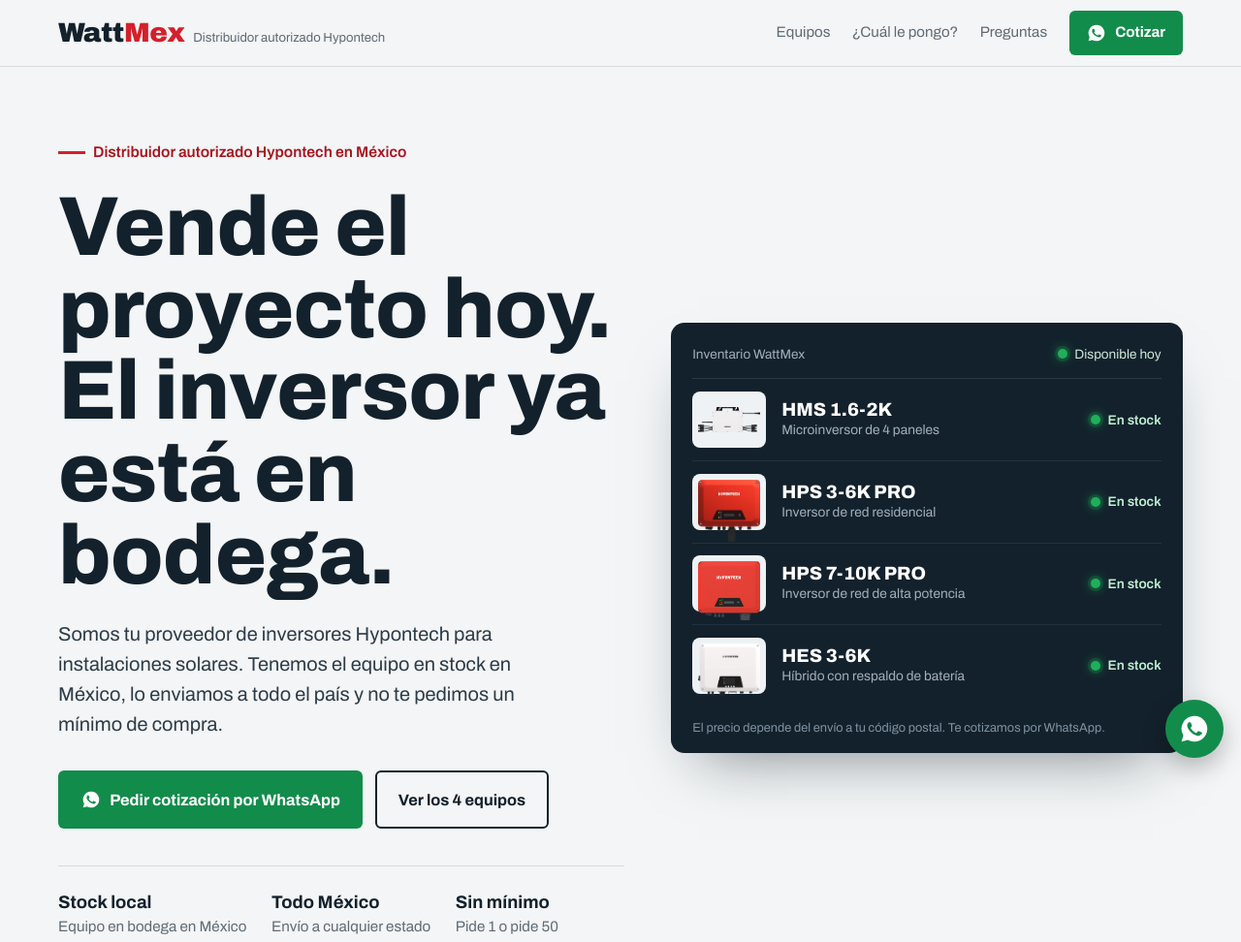
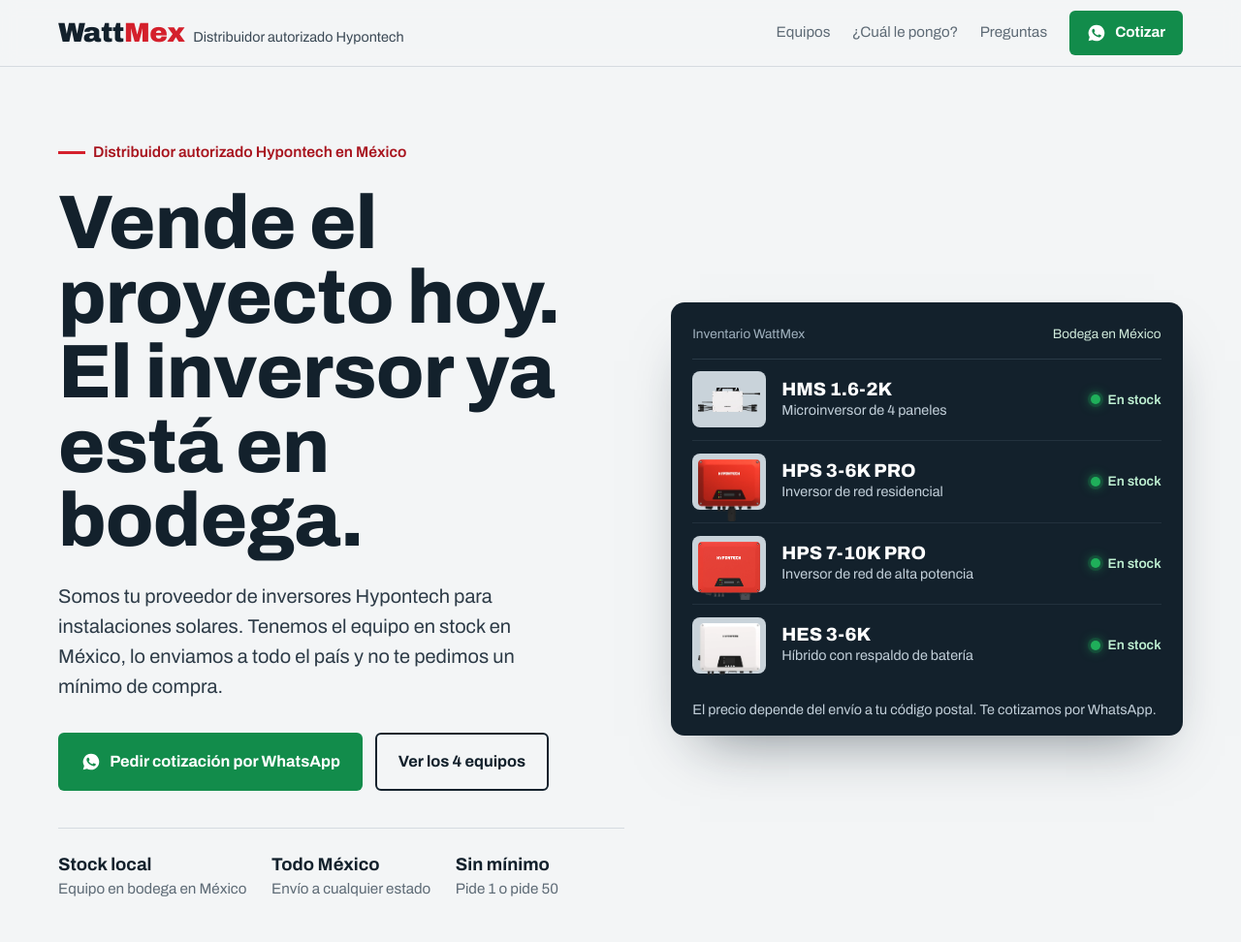
Before and after one commit to bunkercreativomx-maker/wattmex, a plain HTML site: page index.html in a window 1280 px wide. Shown: the top 972 px of the page at 97% size. Drawn offline with Linux system fonts and the light colour scheme.

Commit message:
Ajustes hero, contraste, thumbs

```diff
--- a/index.html
+++ b/index.html
@@ -25,7 +25,7 @@ a{color:inherit}
 :focus-visible{outline:3px solid var(--red);outline-offset:3px}
 .wrap{width:min(1160px,100% - 2.5rem);margin-inline:auto}
 h1,h2,h3{font-variation-settings:var(--narrow);font-weight:800;line-height:.98;letter-spacing:-.01em;margin:0}
-h1{font-size:clamp(2.7rem,7.2vw,5.4rem)}
+h1{font-size:clamp(2.5rem,6.2vw,4.9rem)}
 h2{font-size:clamp(2rem,4.6vw,3.3rem);max-width:18ch}
 h3{font-size:1.75rem}
 p{margin:0;max-width:62ch}
@@ -42,7 +42,7 @@ header.top{position:sticky;top:0;z-index:20;background:rgba(243,245,246,.92);bac
 .logo{display:flex;align-items:baseline;gap:.55rem;text-decoration:none}
 .logo b{font-variation-settings:"wdth" 70;font-weight:900;font-size:1.75rem;letter-spacing:-.02em}
 .logo b i{font-style:normal;color:var(--red)}
-.logo small{color:var(--steel);font-size:.82rem}
+.logo small{color:#3A4955;font-size:.9rem}
 .top nav{display:flex;gap:1.4rem;align-items:center}
 .top nav a.l{text-decoration:none;color:var(--steel);font-size:.95rem}
 .top nav a.l:hover{color:var(--ink)}
@@ -66,10 +66,10 @@ header.top{position:sticky;top:0;z-index:20;background:rgba(243,245,246,.92);bac
 .board ul{list-style:none;margin:0;padding:0}
 .board li{display:grid;grid-template-columns:76px 1fr auto;gap:1rem;align-items:center;padding:.8rem 0;border-bottom:1px solid #22313D}
 .board li:last-child{border-bottom:0}
-.board .thumb{width:76px;height:58px;background:#EEF2F4;border-radius:8px;display:grid;place-items:center;padding:6px}
+.board .thumb{width:76px;height:58px;background:#C9D3DA;border-radius:8px;display:grid;place-items:center;padding:6px}
 .board .thumb img{max-height:100%;object-fit:contain}
 .board .m{font-variation-settings:"wdth" 75;font-weight:800;font-size:1.2rem;color:#fff;line-height:1.1}
-.board .t{font-size:.86rem;color:#9FB0BD}
+.board .t{font-size:.9rem;color:#C2CFD9}
 .led{display:inline-flex;align-items:center;gap:.45rem;font-size:.86rem;font-weight:600;color:#BFF0D2;white-space:nowrap}
 .led::before{content:"";width:10px;height:10px;border-radius:50%;background:var(--led);box-shadow:0 0 0 3px rgba(31,175,90,.18),0 0 12px rgba(31,175,90,.9)}
 .board li .led::before{animation:on .5s ease-out both}
@@ -78,7 +78,7 @@ header.top{position:sticky;top:0;z-index:20;background:rgba(243,245,246,.92);bac
 .board li:nth-child(3) .led::before{animation-delay:1s}
 .board li:nth-child(4) .led::before{animation-delay:1.25s}
 @keyframes on{from{background:#2A3A47;box-shadow:none}to{}}
-.board-foot{font-size:.8rem;color:#7F92A1;padding-top:.8rem}
+.board-foot{font-size:.9rem;color:#C2CFD9;padding-top:.8rem}
 @media (prefers-reduced-motion:reduce){*{animation:none!important;scroll-behavior:auto!important}}
 @media(max-width:920px){.hero .wrap{grid-template-columns:1fr}.hero{padding-top:2.6rem}}
 
@@ -102,7 +102,7 @@ section.s{padding:5rem 0}
 /* catalog */
 .cat{display:grid;grid-template-columns:repeat(2,1fr);gap:1.4rem}
 .prod{background:var(--paper);border:1px solid var(--line);border-radius:12px;display:grid;grid-template-rows:auto 1fr;overflow:hidden}
-.prod .ph{background:linear-gradient(180deg,#E9EDF0,#F7F8F9);height:250px;display:grid;place-items:center;padding:1.6rem;position:relative}
+.prod .ph{background:linear-gradient(180deg,#D3DBE1,#ECF0F3);height:250px;display:grid;place-items:center;padding:1.6rem;position:relative}
 .prod .ph img{max-height:100%;object-fit:contain;filter:drop-shadow(0 16px 18px rgba(19,33,44,.18))}
 .prod .ph .led{position:absolute;top:1rem;left:1rem;color:#14653A;background:#fff;padding:.3rem .65rem .3rem .55rem;border-radius:99px;border:1px solid #CDE7D7}
 .prod .body{padding:1.5rem 1.6rem 1.7rem;display:flex;flex-direction:column;gap:1rem}
@@ -173,7 +173,9 @@ footer{background:var(--ink);color:#9FB0BD;padding:2.4rem 0;font-size:.9rem}
 footer .wrap{display:flex;flex-wrap:wrap;justify-content:space-between;gap:1rem}
 footer b{color:#fff}
 
-.wa-float{position:fixed;right:18px;bottom:18px;z-index:30;width:60px;height:60px;border-radius:50%;background:var(--wa);display:grid;place-items:center;box-shadow:0 10px 25px rgba(0,0,0,.25)}
+.wa-float{position:fixed;right:22px;bottom:22px;opacity:0;pointer-events:none;transition:opacity .25s;}
+.wa-float.on{opacity:1;pointer-events:auto}
+.wa-float{z-index:30;width:60px;height:60px;border-radius:50%;background:var(--wa);display:grid;place-items:center;box-shadow:0 10px 25px rgba(0,0,0,.25)}
 .wa-float svg{width:32px;height:32px}
 </style>
 </head>
@@ -199,7 +201,7 @@ footer b{color:#fff}
   <div class="wrap">
     <div>
       <div class="auth">Distribuidor autorizado Hypontech en México</div>
-      <h1>Vende el proyecto hoy. El inversor ya está en bodega.</h1>
+      <h1>Vende el proyecto hoy.<br>El inversor ya está en bodega.</h1>
       <p class="lead">Somos tu proveedor de inversores Hypontech para instalaciones solares. Tenemos el equipo en stock en México, lo enviamos a todo el país y no te pedimos un mínimo de compra.</p>
       <div class="ctas">
         <a class="btn btn-wa js-wa" href="#" data-msg="Hola WattMex, soy instalador y quiero una cotización de inversores Hypontech con envío.">
@@ -216,7 +218,7 @@ footer b{color:#fff}
     </div>
 
     <aside class="board" aria-label="Inventario disponible">
-      <div class="board-head"><span>Inventario WattMex</span><span><span class="led" style="font-size:0"></span>Disponible hoy</span></div>
+      <div class="board-head"><span>Inventario WattMex</span><span>Bodega en México</span></div>
       <ul>
         <li><div class="thumb"><img src="img/hms-1.6-2k.webp" alt=""></div><div><div class="m">HMS 1.6-2K</div><div class="t">Microinversor de 4 paneles</div></div><span class="led">En stock</span></li>
         <li><div class="thumb"><img src="img/hps-3-6k-pro.webp" alt=""></div><div><div class="m">HPS 3-6K PRO</div><div class="t">Inversor de red residencial</div></div><span class="led">En stock</span></li>
@@ -444,6 +446,8 @@ footer b{color:#fff}
 const WA_NUMBER = "5210000000000";
 const wa = msg => "https://wa.me/" + WA_NUMBER + "?text=" + encodeURIComponent(msg);
 document.querySelectorAll(".js-wa").forEach(a => { a.href = wa(a.dataset.msg); a.target = "_blank"; a.rel = "noopener"; });
+const fl=document.querySelector(".wa-float"),hero=document.querySelector(".hero");
+addEventListener("scroll",()=>fl.classList.toggle("on",scrollY>hero.offsetHeight-100),{passive:true});
 document.getElementById("qform").addEventListener("submit", e => {
   e.preventDefault();
   const f = e.target, v = n => (f.elements[n].value || "").trim();
```
